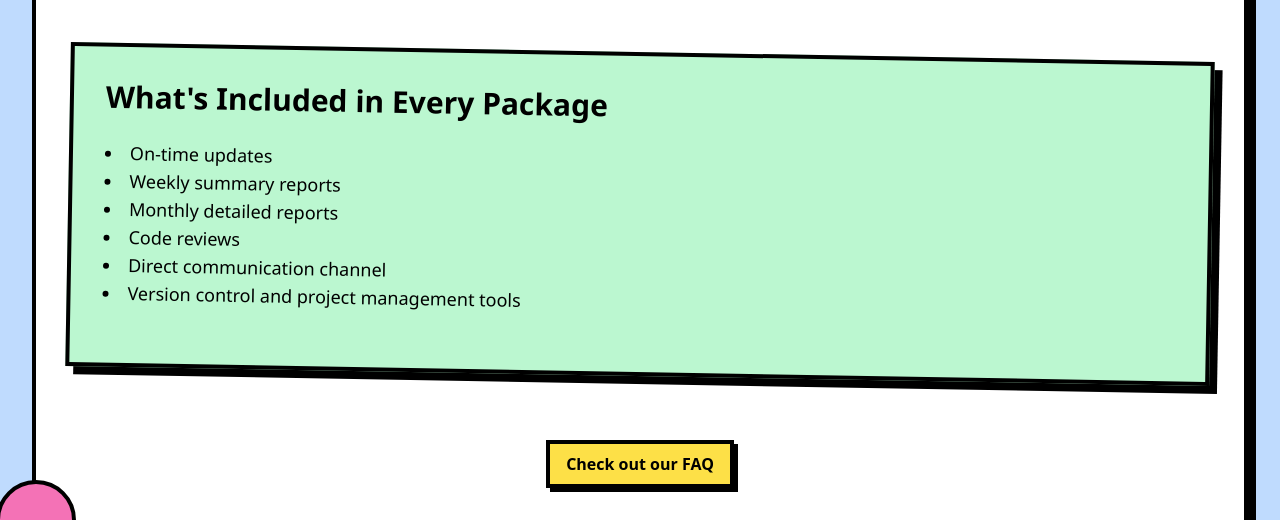
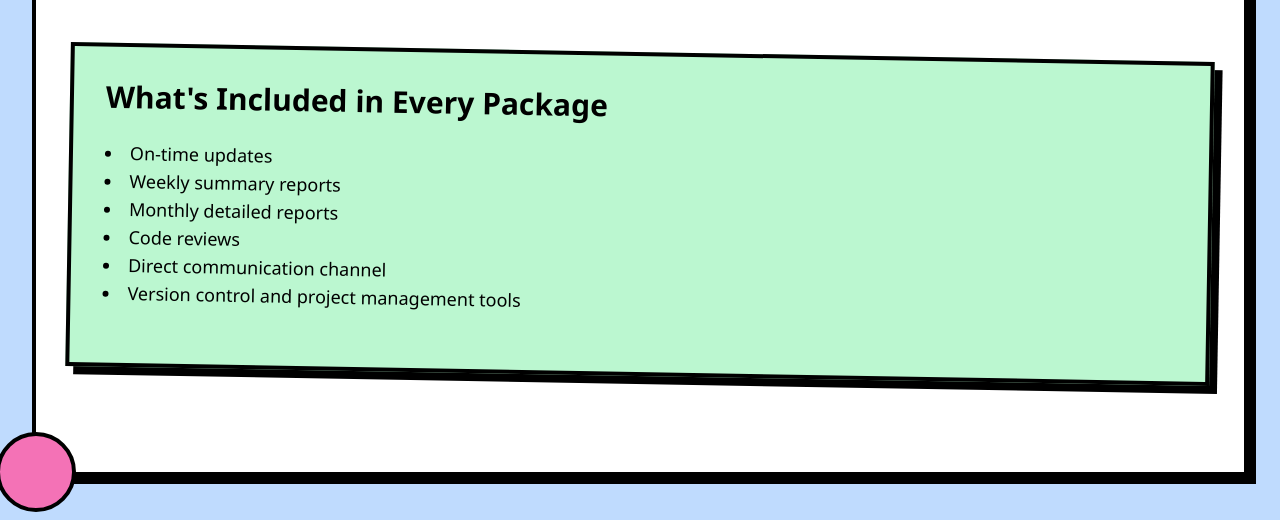
Before and after one commit to logical-luke/appsbyluke, an Astro site: page /services in a window 1280 px wide. Shown: the part 1912-2432 px from the top of the page. Built offline with nearby package versions, Linux system fonts and the light colour scheme; Astro itself is replaced by a stand-in of ours.

Commit message:
:construction: Comment out FAQ link

```diff
--- a/src/pages/services.astro
+++ b/src/pages/services.astro
@@ -188,12 +188,12 @@ const readySolutions = [
                         </ul>
                     </div>
 
-                    <div class="text-center">
-                        <a href="/faq"
-                           class="inline-block bg-yellow-300 font-bold py-2 px-4 border-4 border-black shadow-[4px_4px_0px_0px_rgba(0,0,0,1)] hover:shadow-[2px_2px_0px_0px_rgba(0,0,0,1)] transition-all duration-300 hover:bg-yellow-400 transform hover:rotate-1 group">
-                            <span class="text-black">Check out our FAQ</span>
-                        </a>
-                    </div>
+                    <!--<div class="text-center">-->
+                    <!--    <a href="/faq"-->
+                    <!--       class="inline-block bg-yellow-300 font-bold py-2 px-4 border-4 border-black shadow-[4px_4px_0px_0px_rgba(0,0,0,1)] hover:shadow-[2px_2px_0px_0px_rgba(0,0,0,1)] transition-all duration-300 hover:bg-yellow-400 transform hover:rotate-1 group">-->
+                    <!--        <span class="text-black">Check out our FAQ</span>-->
+                    <!--    </a>-->
+                    <!--</div>-->
                 </div>
             </div>
         </main>
```
